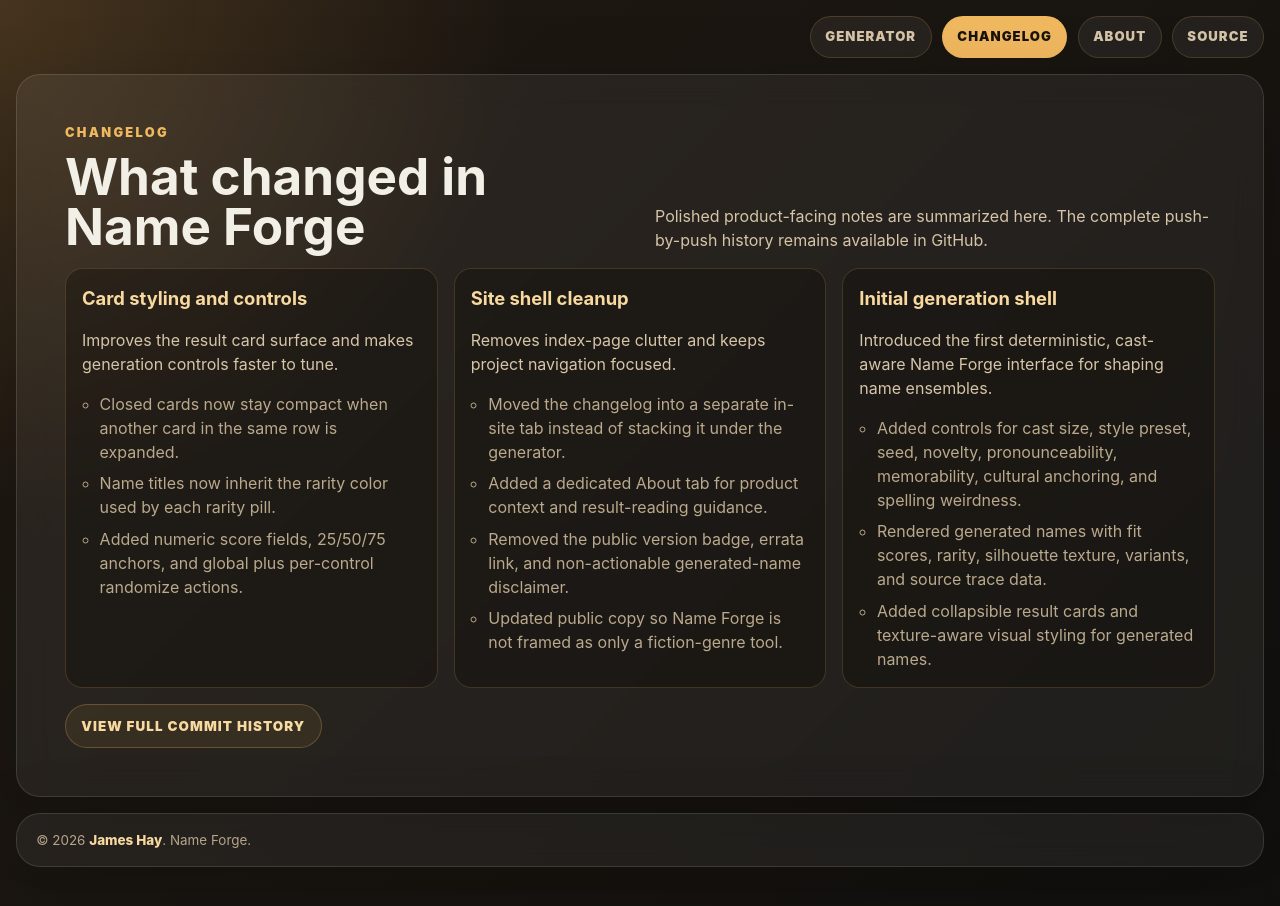
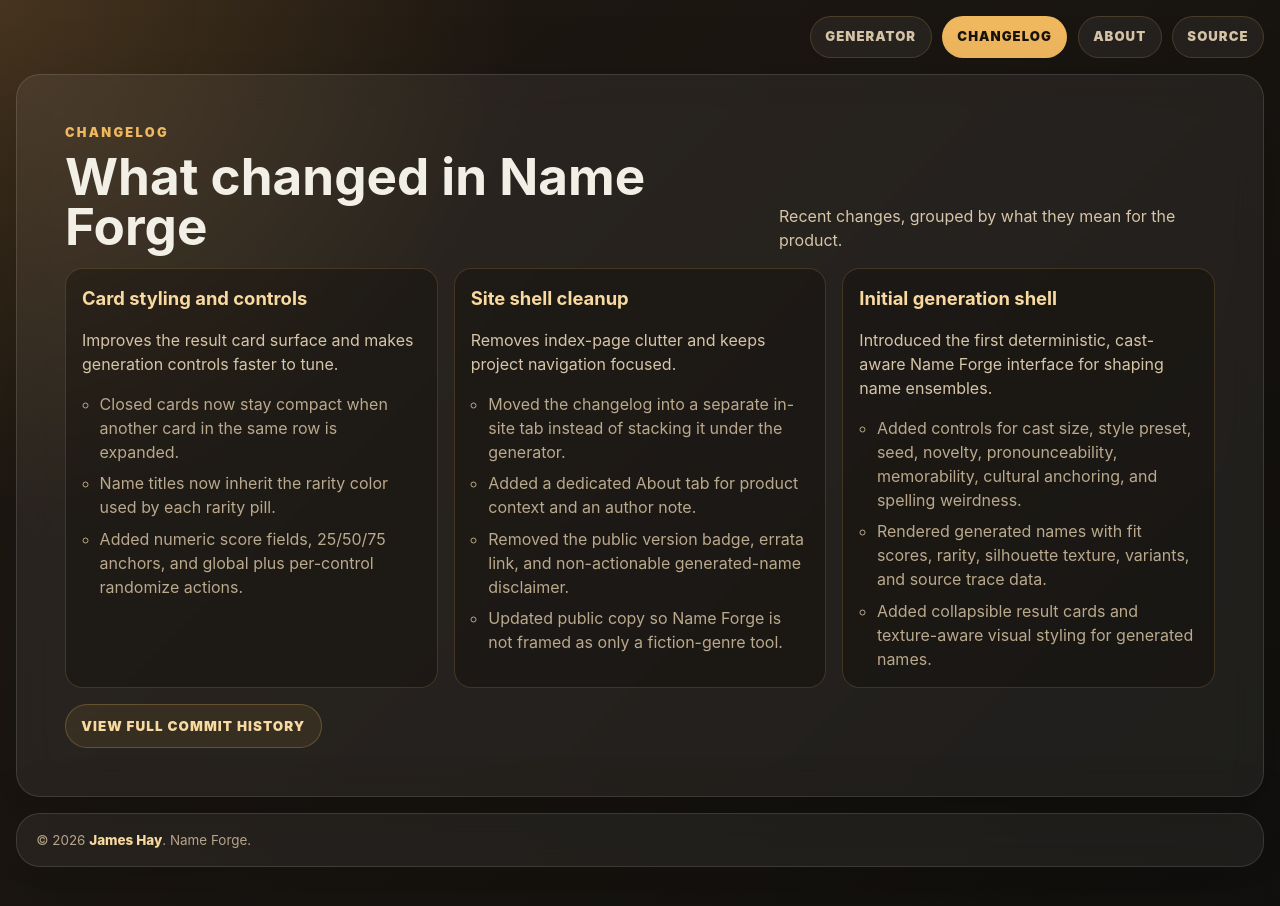
Before and after one commit to jaahay/name-forge, a React (Vite) app: page / in a window 1280 px wide. Both pictures are taken after a click on the button "CHANGELOG". Shown: the top 906 px of the page. Built offline with nearby package versions, Linux system fonts and the light colour scheme.

Commit message:
Refine about and changelog copy

```diff
--- a/src/App.tsx
+++ b/src/App.tsx
@@ -66,7 +66,7 @@ const changelogEntries = [
     summary: 'Removes index-page clutter and keeps project navigation focused.',
     changes: [
       'Moved the changelog into a separate in-site tab instead of stacking it under the generator.',
-      'Added a dedicated About tab for product context and result-reading guidance.',
+      'Added a dedicated About tab for product context and an author note.',
       'Removed the public version badge, errata link, and non-actionable generated-name disclaimer.',
       'Updated public copy so Name Forge is not framed as only a fiction-genre tool.',
     ],
@@ -299,7 +299,7 @@ export default function App() {
               <p className="eyebrow">Changelog</p>
               <h1 id="changelog-title">What changed in Name Forge</h1>
             </div>
-            <p>Polished product-facing notes are summarized here. The complete push-by-push history remains available in GitHub.</p>
+            <p>Recent changes, grouped by what they mean for the product.</p>
           </div>
           <ol className="changelog-list">
             {changelogEntries.map((entry) => (
@@ -336,8 +336,8 @@ export default function App() {
               <p>Each card shows score breakdowns, rarity, rhythm, texture, spelling variants, and an optional source trace.</p>
             </article>
             <article>
-              <h2>Changelog is product-facing</h2>
-              <p>The in-site changelog summarizes meaningful product changes. GitHub remains the exact source for every push.</p>
+              <h2>About the author</h2>
+              <p>Name Forge is made by <a href={authorSiteUrl} target="_blank" rel="noreferrer">James Hay</a>.</p>
             </article>
           </div>
         </section>
```
